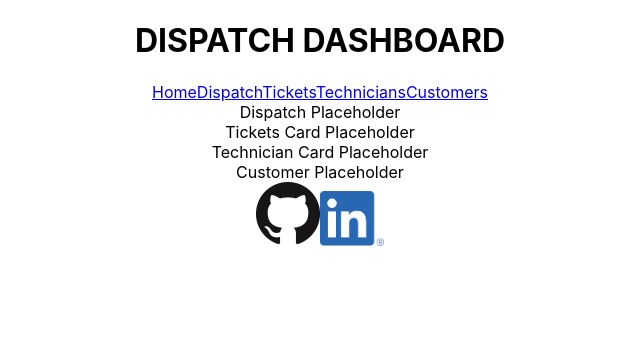
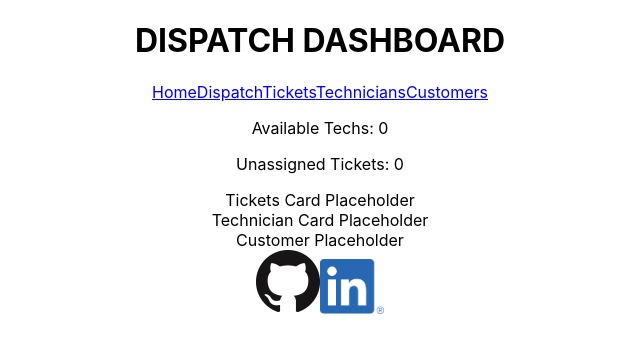
Before and after one commit to aaronslaughter/dispatch-dashboard, a React (Create React App) app in the folder client/: page / in a window 1280 px wide. Shown: the top 352 px of the page, without its empty margins (320-960 px from the left). Built offline with nearby package versions, Linux system fonts and the light colour scheme; no server answers.

Commit message:
completed dispatch card functionality

```diff
--- a/client/src/App.js
+++ b/client/src/App.js
@@ -180,7 +180,13 @@ function App() {
       <Header/>
       <Nav/>
       <Switch>
-        <Route exact path="/" component={ Dashboard }></Route>
+        <Route exact path="/" render={(props) =>
+          <Dashboard
+            tickets={tickets}
+            technicians={technicians}
+            customers={customers}/>
+          }>
+        </Route>
         <Route path="/dispatch" render={(props) =>
           <DispatchPage
             tickets={tickets}
--- a/client/src/components/Dashboard.jsx
+++ b/client/src/components/Dashboard.jsx
@@ -4,13 +4,22 @@ import DispatchCard from './dashboard/DispatchCard'
 import TechsCard from './dashboard/TechsCard'
 import TicketsCard from './dashboard/TicketsCard'
 
-export default function Dashboard() {
+export default function Dashboard(props) {
   return (
     <main>
-      <DispatchCard/>
-      <TicketsCard/>
-      <TechsCard/>
-      <CustomerCard/>
+      <DispatchCard
+        technicians={props.technicians}
+        tickets={props.tickets}
+      />
+      <TicketsCard
+        tickets={props.tickets}
+      />
+      <TechsCard
+        technicians={props.technicians}
+      />
+      <CustomerCard
+        customers={props.customers}
+      />
     </main>
   )
 }
--- a/client/src/components/dashboard/DispatchCard.jsx
+++ b/client/src/components/dashboard/DispatchCard.jsx
@@ -1,9 +1,19 @@
-import React from 'react'
+import React, {useState, useEffect} from 'react'
 
-export default function DispatchCard() {
+export default function DispatchCard(props) {
+
+  const [availableTechs, setAvailableTechs] = useState(0)
+  const [unassignedTickets, setUnassignedTickets] = useState(0)
+
+  useEffect(() => {
+    setAvailableTechs(props.technicians.filter((element) => element.status === 'Available').length)
+    setUnassignedTickets(props.tickets.filter((element) => element.status === 'Open' && !element.assignedTech).length)
+  }, [props.technicians, props.tickets])
+
   return (
     <section>
-      Dispatch Placeholder
+      <p>Available Techs: {availableTechs}</p>
+      <p>Unassigned Tickets: {unassignedTickets}</p>
     </section>
   )
 }
```
